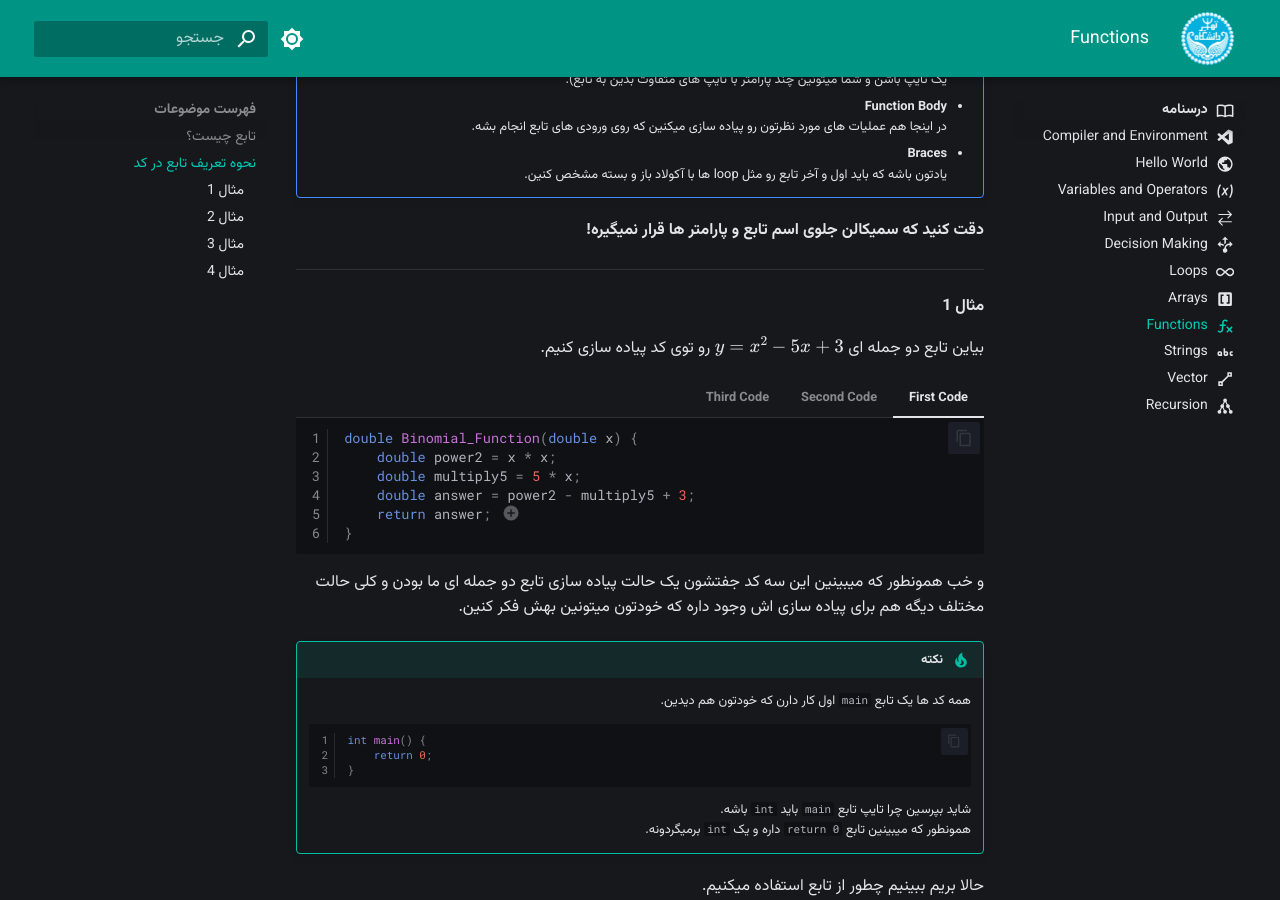
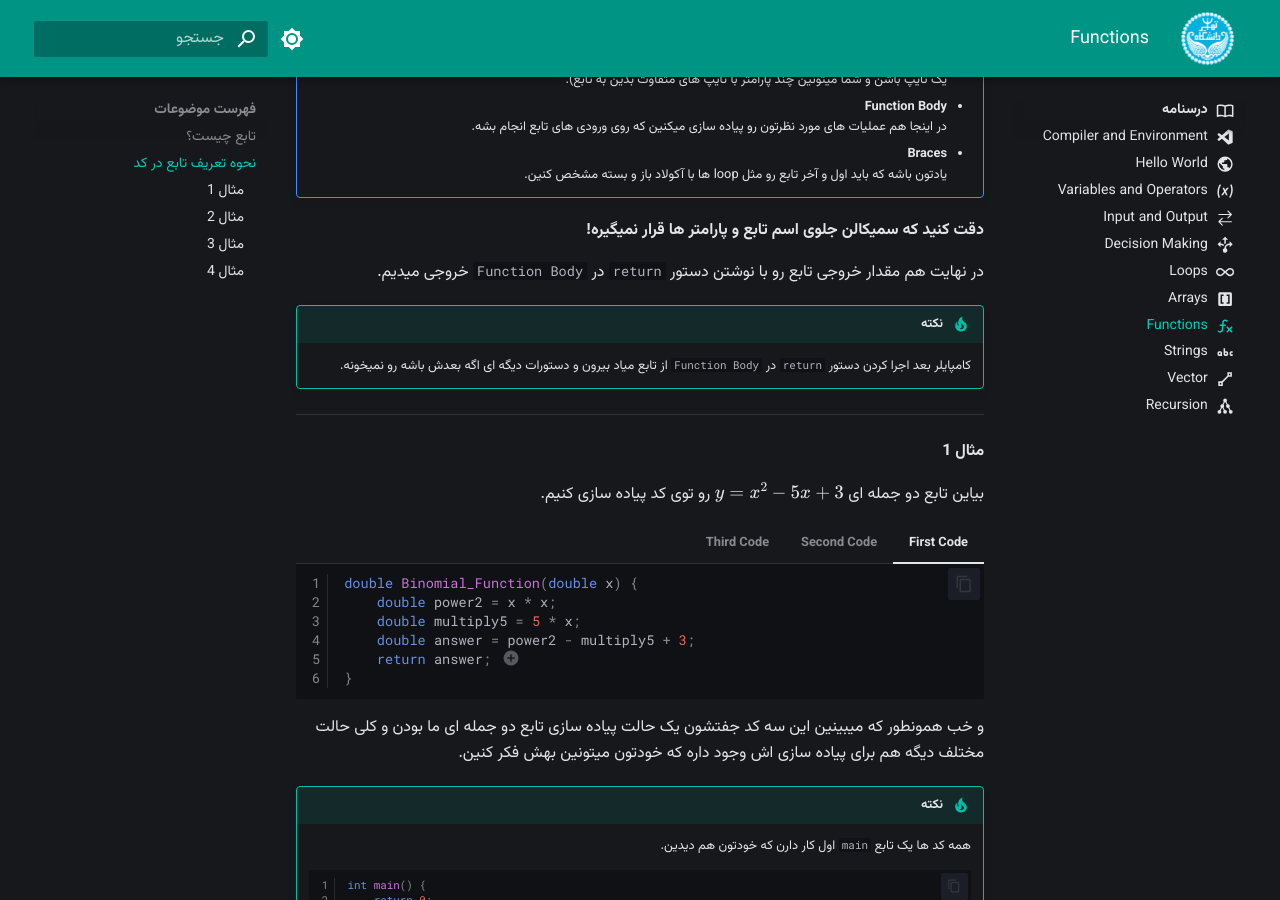
Before and after one commit to UTengsci/bp, an MkDocs documentation site: the page built from docs/content/function.md, in a window 1280 px wide and 900 px high, scrolled down 1067 px. Built offline with MkDocs 1.6.1 and Material for MkDocs 9.7.7, drawn with Linux system fonts in a browser that asks for light colours; emoji names are drawn with the system emoji font.

Commit message:
Updates on Functions

```diff
--- a/docs/content/function.md
+++ b/docs/content/function.md
@@ -38,6 +38,11 @@ return_type function_name( parameter list ) {
         یادتون باشه که باید اول و آخر تابع رو مثل loop ها با آکولاد باز و بسته مشخص کنین.
 
 <b>دقت کنید که سمیکالن جلوی اسم تابع و پارامتر ها قرار نمیگیره!</b>
+
+در نهایت هم مقدار خروجی تابع رو با نوشتن دستور `return` در `Function Body` خروجی میدیم.
+
+!!!tip "نکته"
+    کامپایلر بعد اجرا کردن دستور `return` در `Function Body` از تابع میاد بیرون و دستورات دیگه ای اگه بعدش باشه رو نمیخونه.
 
 ---
 
```
